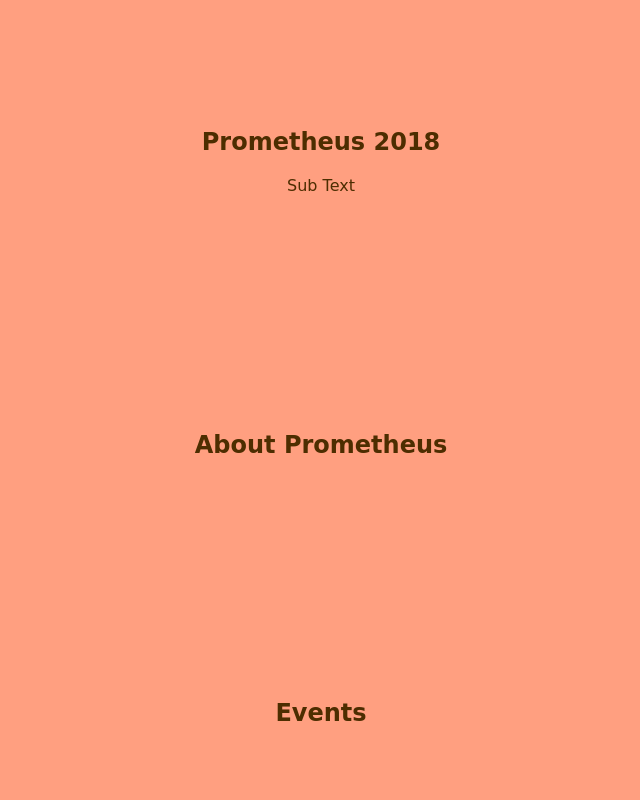
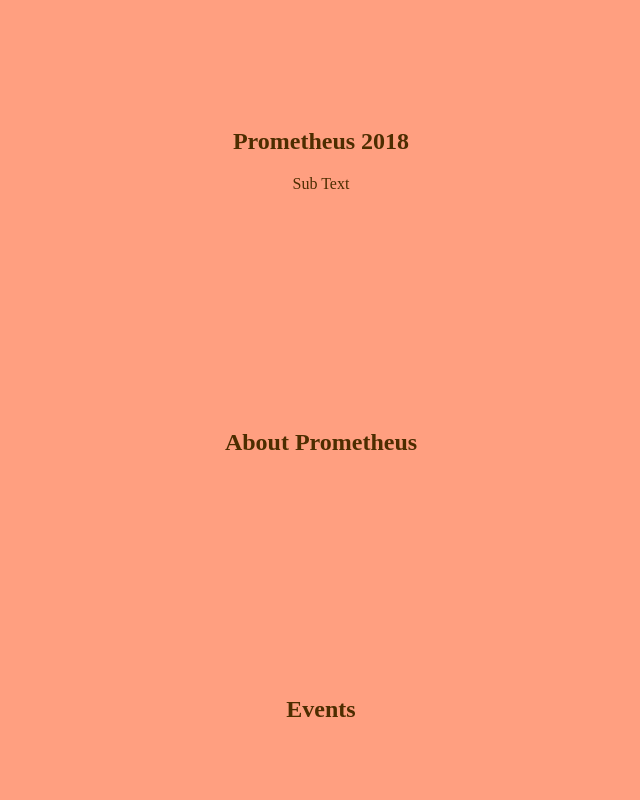
Before and after one commit to mayankk98/Prometheus-2018, a plain HTML site: page index.html in a window 1280 px wide. Shown: the top 800 px of the page, without its empty margins (319-959 px from the left). Drawn offline with Linux system fonts and the light colour scheme.

Commit message:
Update prom.css

```diff
--- a/prom.css
+++ b/prom.css
@@ -3,14 +3,14 @@ body
 	background-color: #ff9f80;
 }
 
-h2
+h1
 {
-	font-family: 'Fontdiner Swanky', cursive;
+	font-family: 'Uncial Antiqua', cursive;
 }
 
 p
 {
-	font-family: 'Fondamento', cursive;
+
 }
 
 section
```
